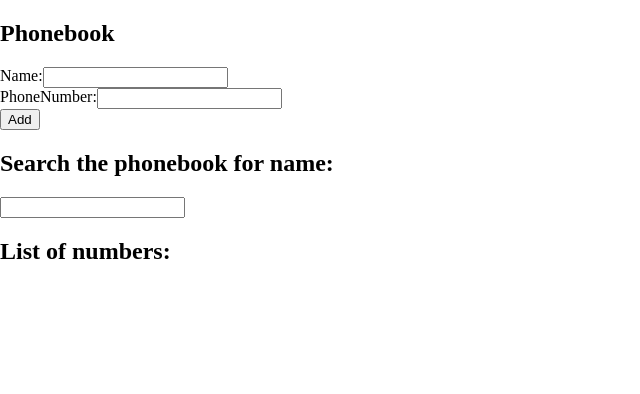
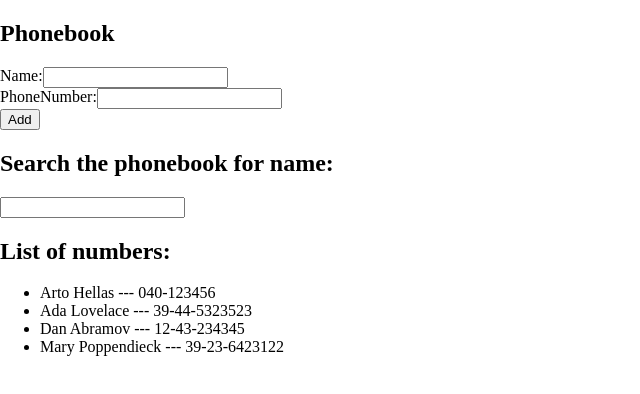
Before and after one commit to homusys/fso, a React (Vite) app in the folder p2e1-phonebook/: page / in a window 1280 px wide. Shown: the top 394 px of the page, without its empty margins (0-640 px from the left). Built offline with nearby package versions, Linux system fonts and the light colour scheme; data requests are answered from the project's data file.

Commit message:
Able to display the list of person from the database
The database serves as a direct replacement for the hardcoded list of
data

```diff
--- a/p2e1-phonebook/db.json
+++ b/p2e1-phonebook/db.json
@@ -2,22 +2,22 @@
   "persons":[
     {
       "name": "Arto Hellas",
-      "number": "040-123456",
+      "phone": "040-123456",
       "id": "1"
     },
     {
       "name": "Ada Lovelace",
-      "number": "39-44-5323523",
+      "phone": "39-44-5323523",
       "id": "2"
     },
     {
       "name": "Dan Abramov",
-      "number": "12-43-234345",
+      "phone": "12-43-234345",
       "id": "3"
     },
     {
       "name": "Mary Poppendieck",
-      "number": "39-23-6423122",
+      "phone": "39-23-6423122",
       "id": "4"
     }
   ]
--- a/p2e1-phonebook/src/App.tsx
+++ b/p2e1-phonebook/src/App.tsx
@@ -1,4 +1,5 @@
-import { useState } from "react";
+import { useEffect, useState } from "react";
+import axios from "axios";
 
 import type { PersonDetails } from "./utils/types";
 import PersonForm from "./components/person_form";
@@ -12,6 +13,17 @@ export default function App() {
   const [personsFiltered, setPersonsFiltered] = useState<PersonDetails[]>([
     ...persons,
   ]);
+
+  useEffect(() => {
+    axios
+      .get<PersonDetails[]>("http://localhost:3000/persons")
+      .then((res) => res.data)
+      .then((allPersons) => {
+        console.log(allPersons);
+        setPersons(allPersons);
+        setPersonsFiltered(allPersons);
+      });
+  }, []);
 
   return (
     <main>
```
